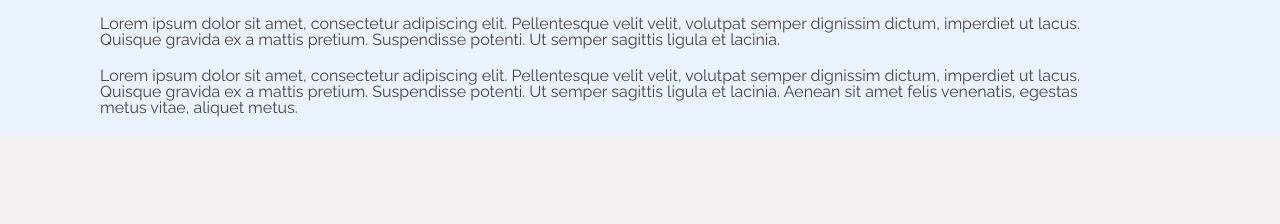
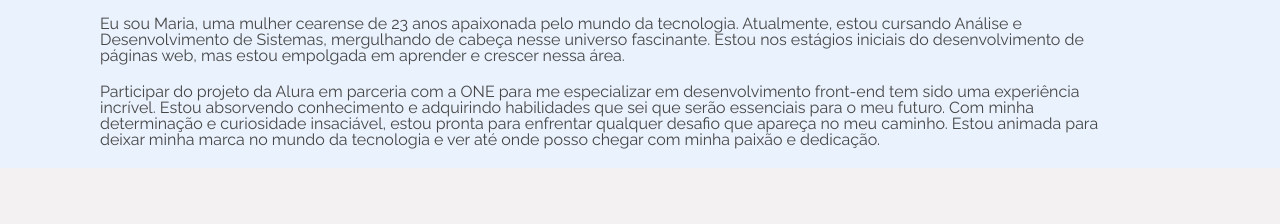
Before and after one commit to lanalima123/Potif-lio-Lana, a plain HTML site: page index.html in a window 1280 px wide. Shown: the part 576-800 px from the top of the page. Drawn offline with Linux system fonts and the light colour scheme.

Commit message:
atualizando a tag sobre mim

```diff
--- a/index.html
+++ b/index.html
@@ -60,8 +60,9 @@
         <div id="section_1"  class="sobre___mim">
             <div  class="container__sobre__mim">
                 <h1 >Sobre mim.</h1>
-                <span>Lorem ipsum dolor sit amet, consectetur adipiscing elit. Pellentesque velit velit, volutpat semper dignissim dictum, imperdiet ut lacus. Quisque gravida ex a mattis pretium. Suspendisse potenti. Ut semper sagittis ligula et lacinia.</span>
-                <span>  Lorem ipsum dolor sit amet, consectetur adipiscing elit. Pellentesque velit velit, volutpat semper dignissim dictum, imperdiet ut lacus. Quisque gravida ex a mattis pretium. Suspendisse potenti. Ut semper sagittis ligula et lacinia. Aenean sit amet felis venenatis, egestas metus vitae, aliquet metus.</span>
+                <span>Eu sou Maria, uma mulher cearense de 23 anos apaixonada pelo mundo da tecnologia. Atualmente, estou cursando Análise e Desenvolvimento de Sistemas, mergulhando de cabeça nesse universo fascinante. Estou nos estágios iniciais do desenvolvimento de páginas web, mas estou empolgada em aprender e crescer nessa área.</span>
+                <span>  Participar do projeto da Alura em parceria com a ONE para me especializar em desenvolvimento front-end tem sido uma experiência incrível. Estou absorvendo conhecimento e adquirindo habilidades que sei que serão essenciais para o meu futuro.
+                Com minha determinação e curiosidade insaciável, estou pronta para enfrentar qualquer desafio que apareça no meu caminho. Estou animada para deixar minha marca no mundo da tecnologia e ver até onde posso chegar com minha paixão e dedicação.</span>
             </div>
         </div>
 
```
